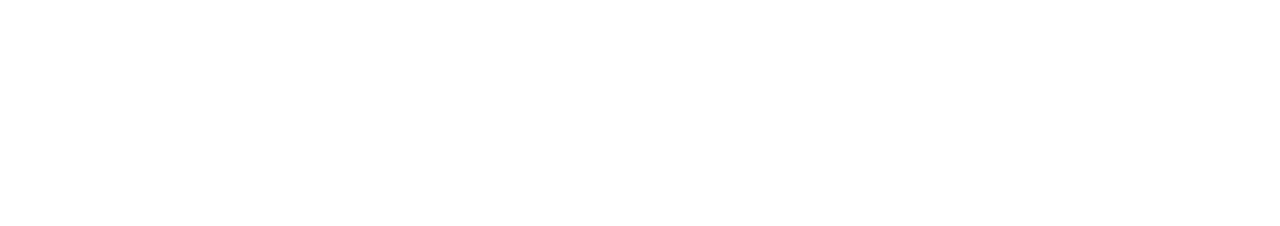
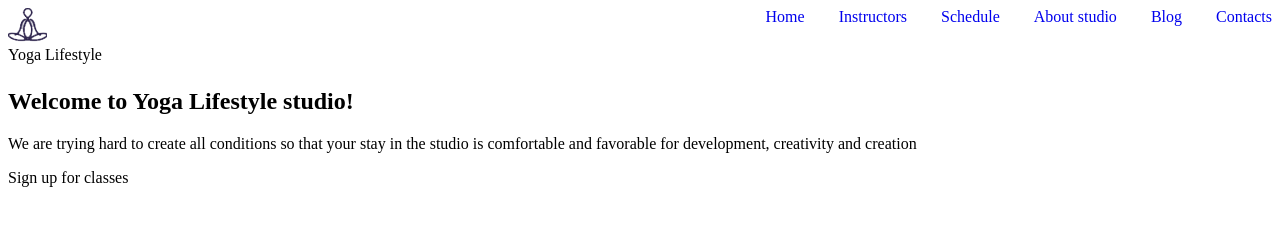
Before and after one commit to sauliusss/yoga, a website: page index.html in a window 1280 px wide. Drawn offline with Linux system fonts and the light colour scheme.

Commit message:
add text images

```diff
--- a/css/index.css
+++ b/css/index.css
@@ -0,0 +1,25 @@
+body {
+}
+
+.nav {
+  display: inline-block;
+  width: 100%;
+}
+
+.logo {
+  display: inline-block;
+  float: left;
+}
+
+.btn {
+  display: inline-block;
+  float: right;
+}
+
+a {
+  text-decoration: none;
+}
+
+a + a {
+  margin-left: 30px;
+}
--- a/index.html
+++ b/index.html
@@ -9,5 +9,30 @@
     <link rel="icon" href="./favicon/favicon.ico" type="image/x-icon" />
     <title>Yoga</title>
   </head>
-  <body></body>
+  <body>
+    <header>
+      <div class="nav">
+        <div class="logo">
+          <div class="logo_icon"><img src="./img/yogistas.png" alt="yoga master" /></div>
+          <div class="logo_words">Yoga <span>Lifestyle</span></div>
+        </div>
+        <div class="btn">
+          <a href="#">Home</a>
+          <a href="#">Instructors</a>
+          <a href="#">Schedule</a>
+          <a href="#">About studio</a>
+          <a href="#">Blog</a>
+          <a href="#">Contacts</a>
+        </div>
+      </div>
+    </header>
+    <main>
+      <div class="background"></div>
+      <div class="text">
+        <h2>Welcome to Yoga <span>Lifestyle</span> studio!</h2>
+        <p>We are trying hard to create all conditions so that your stay in the studio is comfortable and favorable for development, creativity and creation</p>
+        <div class="orange_btn">Sign up for classes</div>
+      </div>
+    </main>
+  </body>
 </html>
```
Also changed, not shown: img/Opera Snapshot_2022-04-12_173103_discord.com - Copy (2).png (added), img/joga be fono.png (added), img/yogistas.png (added).
